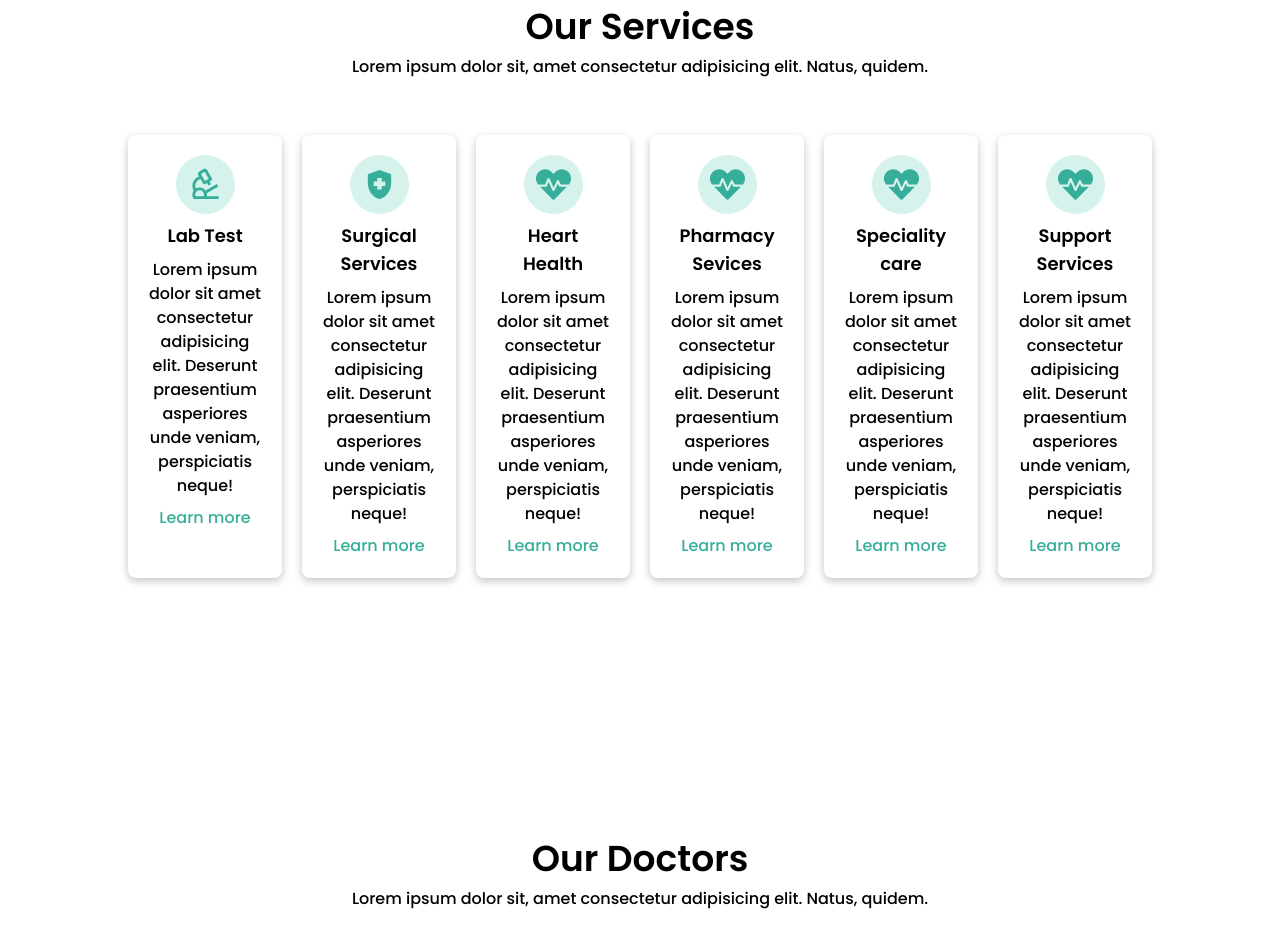
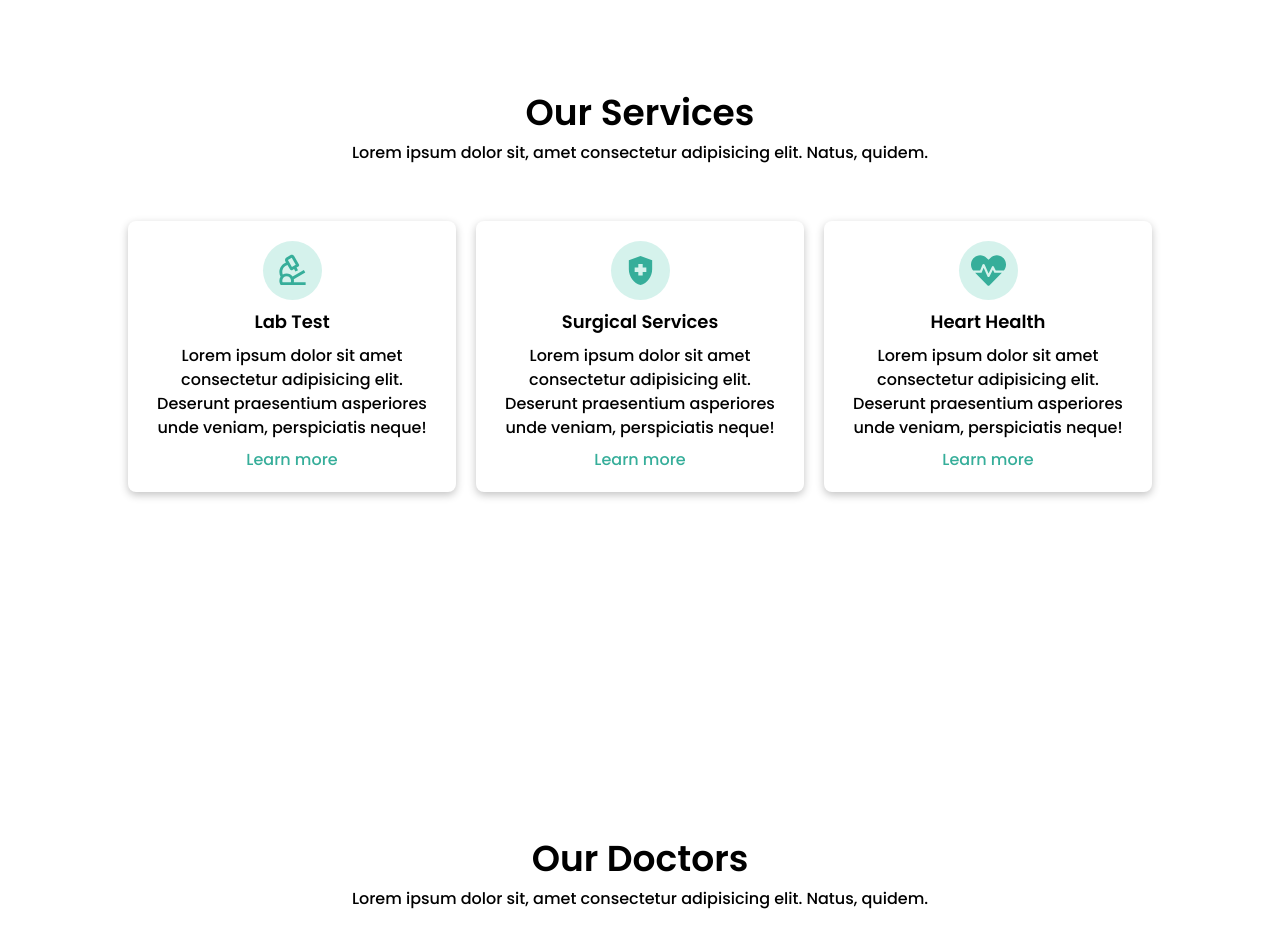
Before and after one commit to harshitachouhanhm/doctor-consultation-app, a React (Vite) app: page / in a window 1280 px wide. Shown: the part 1740-2665 px from the top of the page. Built offline with nearby package versions, Linux system fonts and the light colour scheme.

Commit message:
card change

```diff
--- a/src/Components/Services.jsx
+++ b/src/Components/Services.jsx
@@ -33,9 +33,7 @@ const Services = () => {
         <ServicesCard icon={icon1} title="Lab Test" />
         <ServicesCard icon={icon2} title="Surgical Services" />
         <ServicesCard icon={icon3} title="Heart Health" />
-        <ServicesCard icon={icon3} title="Pharmacy Sevices" />
-        <ServicesCard icon={icon3} title="Speciality care" />
-        <ServicesCard icon={icon3} title="Support Services" />
+
       </div>
     </div>
   );
```
